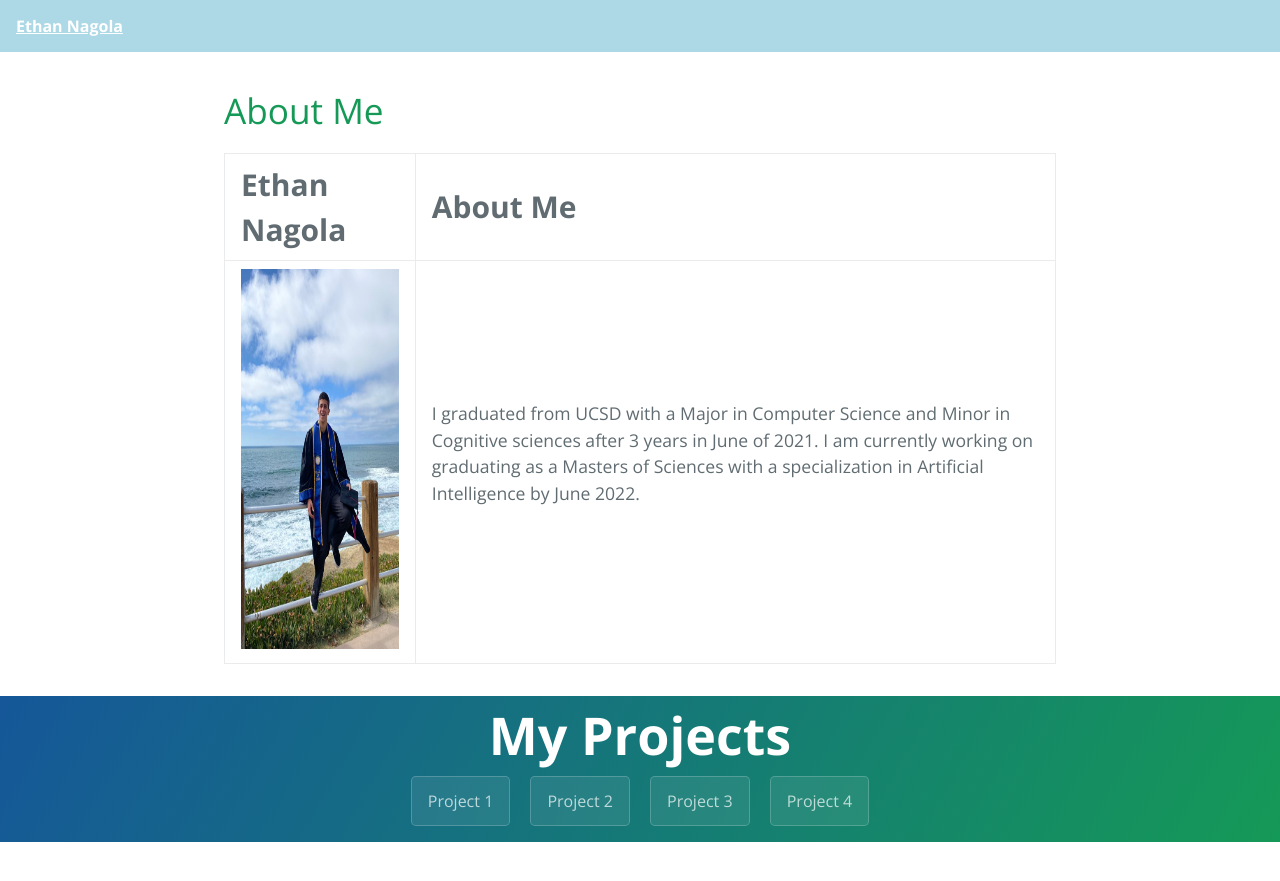
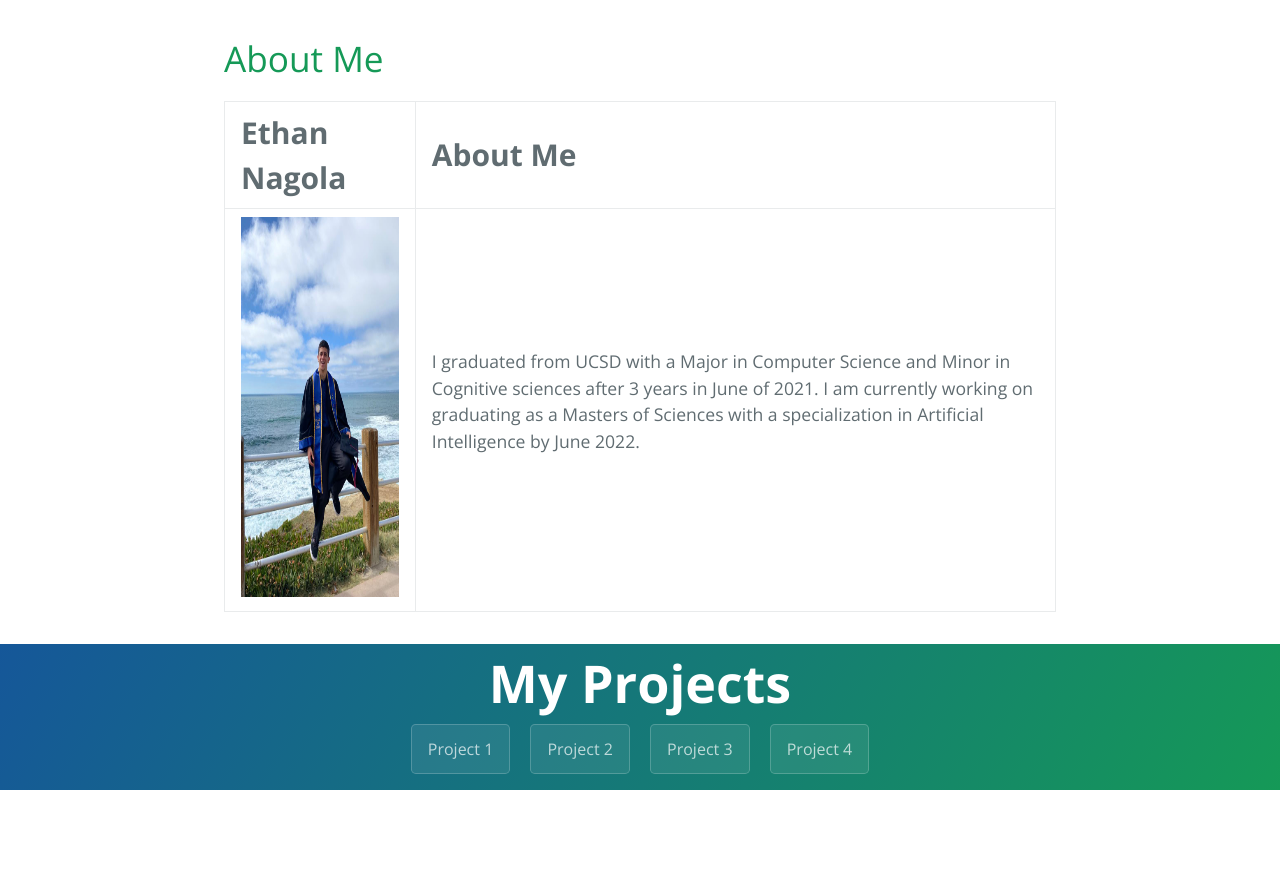
Before and after one commit to enagola/web, a Jekyll site: the page built from docs/ethan.md, in a window 1280 px wide. Shown: the top 881 px of the page. Built offline with Jekyll 4.4.1, drawn with Linux system fonts in a browser that asks for light colours.

Commit message:
Update template.html

```diff
--- a/docs/_layouts/template.html
+++ b/docs/_layouts/template.html
@@ -12,15 +12,6 @@
   </head>
 
   <body>
-    <header>
-        <nav >
-          <ul class="nav_ul">
-            {% for page in site.pages %}
-              <li class="nav_li"><a href= {{ page.filename }} class="nav_a">{{ page.title }}</a></li>
-            {% endfor %}
-          </ul>
-        </nav>
-    </header>
 
     <section class="main-content">
       {{ content }}
```
